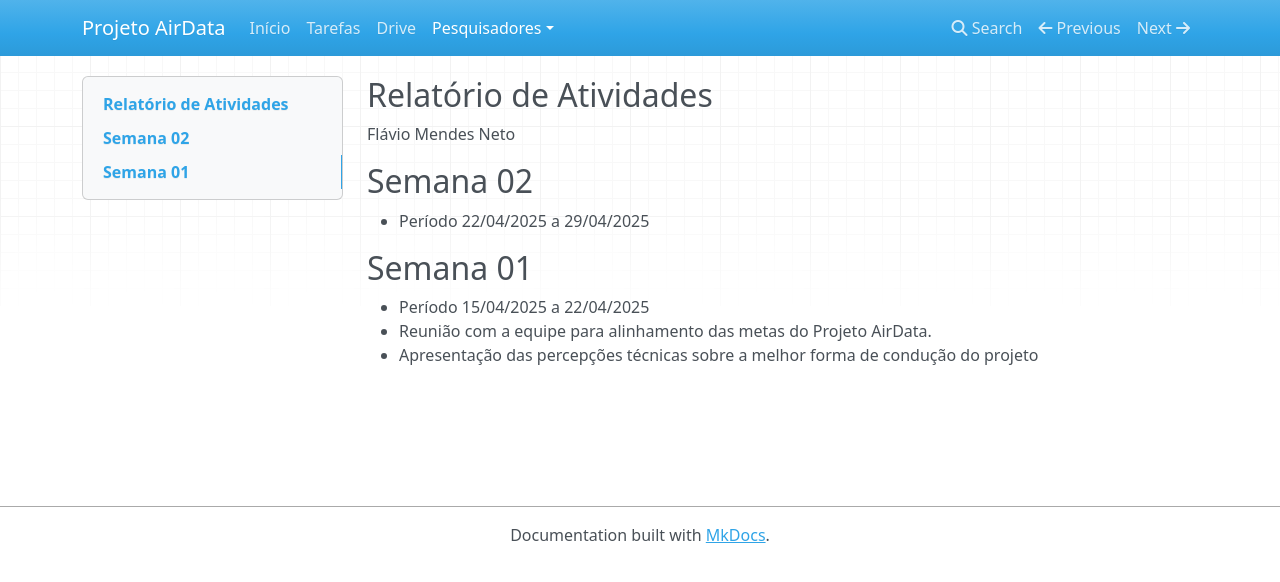
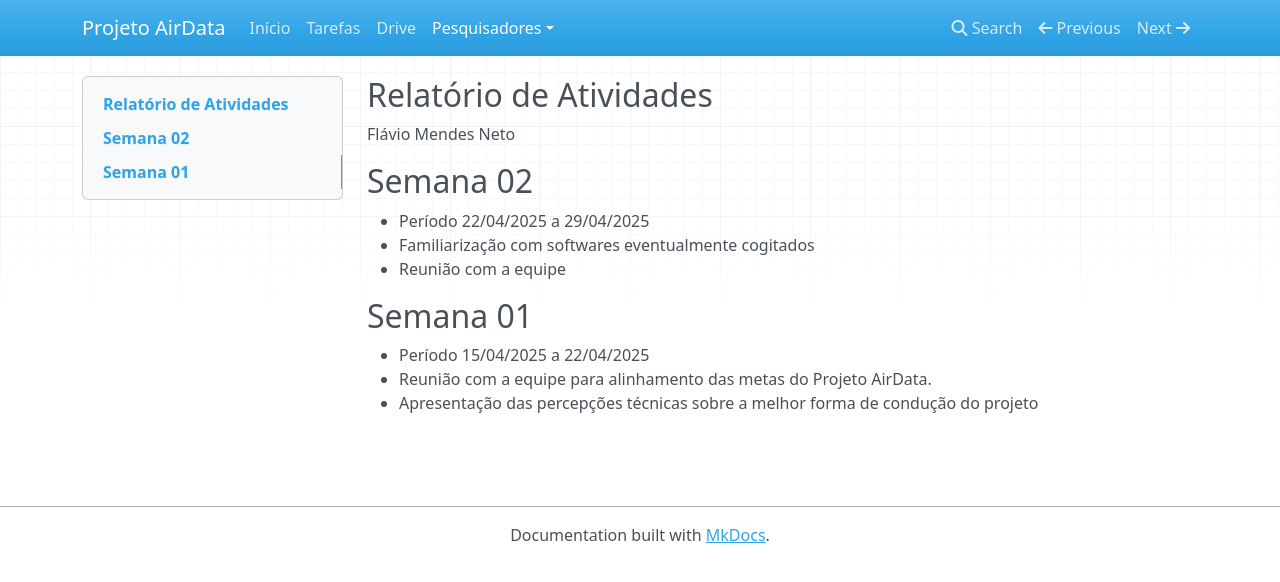
Before and after one commit to projetoairdata/web, an MkDocs documentation site: the page built from docs/pesquisadores/flavio_mendes_neto.md, in a window 1280 px wide. Shown: the top 582 px of the page. Built offline with MkDocs 1.6.1, drawn with Linux system fonts in a browser that asks for light colours; nearby versions of some CDN libraries.

Commit message:
Update flavio_mendes_neto.md

```diff
--- a/docs/pesquisadores/flavio_mendes_neto.md
+++ b/docs/pesquisadores/flavio_mendes_neto.md
@@ -5,7 +5,8 @@ Flávio Mendes Neto
 ## Semana 02
 
 - Período 22/04/2025 a 29/04/2025
-
+- Familiarização com softwares eventualmente cogitados
+- Reunião com a equipe
 
 ##  Semana 01
 
```
